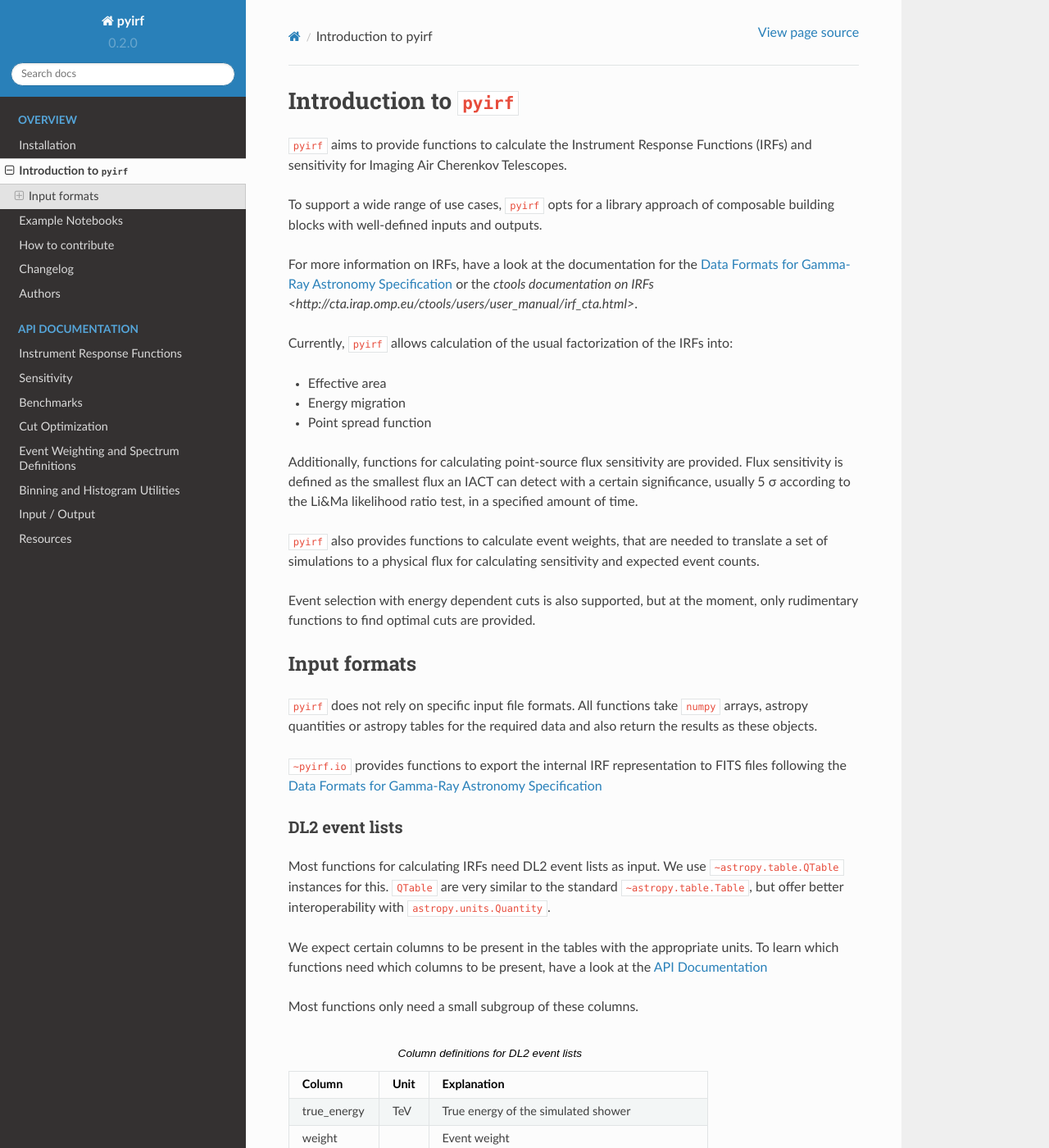
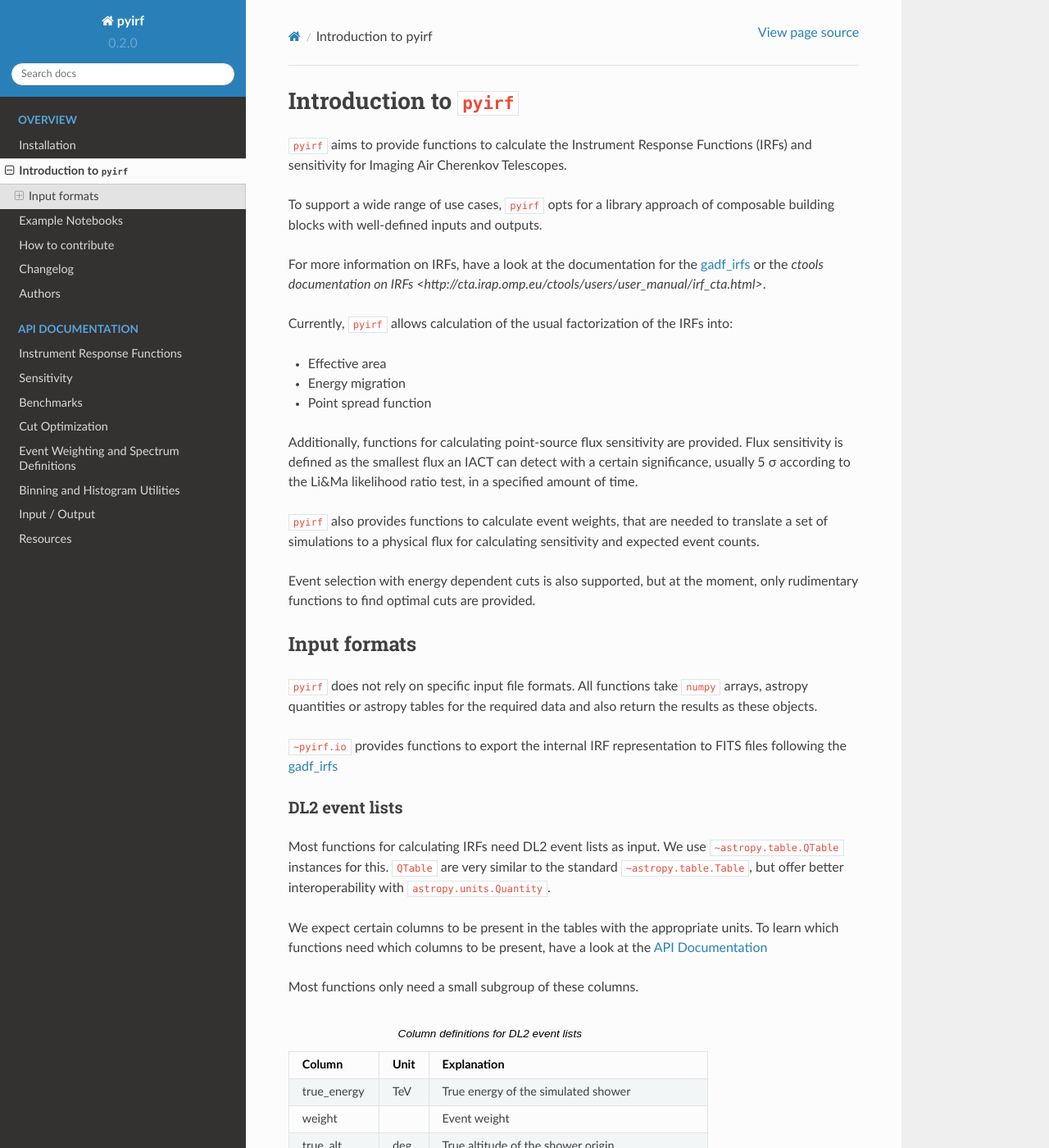
Before and after one commit to cta-observatory/pyirf, a Sphinx documentation site: the page built from docs/introduction.rst, in a window 1280 px wide and 1400 px high. Shown: the whole window at 82% size. Built offline with Sphinx 7.4.7 and the Read the Docs theme 2.0.0, drawn with Linux system fonts in a browser that asks for light colours.

Commit message:
Fix duplicated reference

```diff
--- a/docs/introduction.rst
+++ b/docs/introduction.rst
@@ -11,7 +11,7 @@ To support a wide range of use cases, ``pyirf`` opts for a library approach of
 composable building blocks with well-defined inputs and outputs.
 
 For more information on IRFs, have a look at the documentation for the
-`Data Formats for Gamma-Ray Astronomy Specification <https://gamma-astro-data-formats.readthedocs.io/en/latest/irfs/index.html>`_
+`gadf_irfs`_
 or the `ctools documentation on IRFs <http://cta.irap.omp.eu/ctools/users/user_manual/irf_cta.html>`.
 
 
@@ -41,7 +41,7 @@ All functions take ``numpy`` arrays, astropy quantities or astropy tables for th
 required data and also return the results as these objects.
 
 ``~pyirf.io`` provides functions to export the internal IRF representation
-to FITS files following the `Data Formats for Gamma-Ray Astronomy Specification <https://gamma-astro-data-formats.readthedocs.io/>`_
+to FITS files following the `gadf_irfs`_
 
 
 DL2 event lists
@@ -84,3 +84,6 @@ Most functions only need a small subgroup of these columns.
     +----------------+--------+---------------------------------------------------------+
     | multiplicity   |        | Number of telescopes used in the reconstruction         |
     +----------------+--------+---------------------------------------------------------+
+
+
+.. _gadf_irfs: https://indico.e5.physik.tu-dortmund.de/rooms/rooms
```
